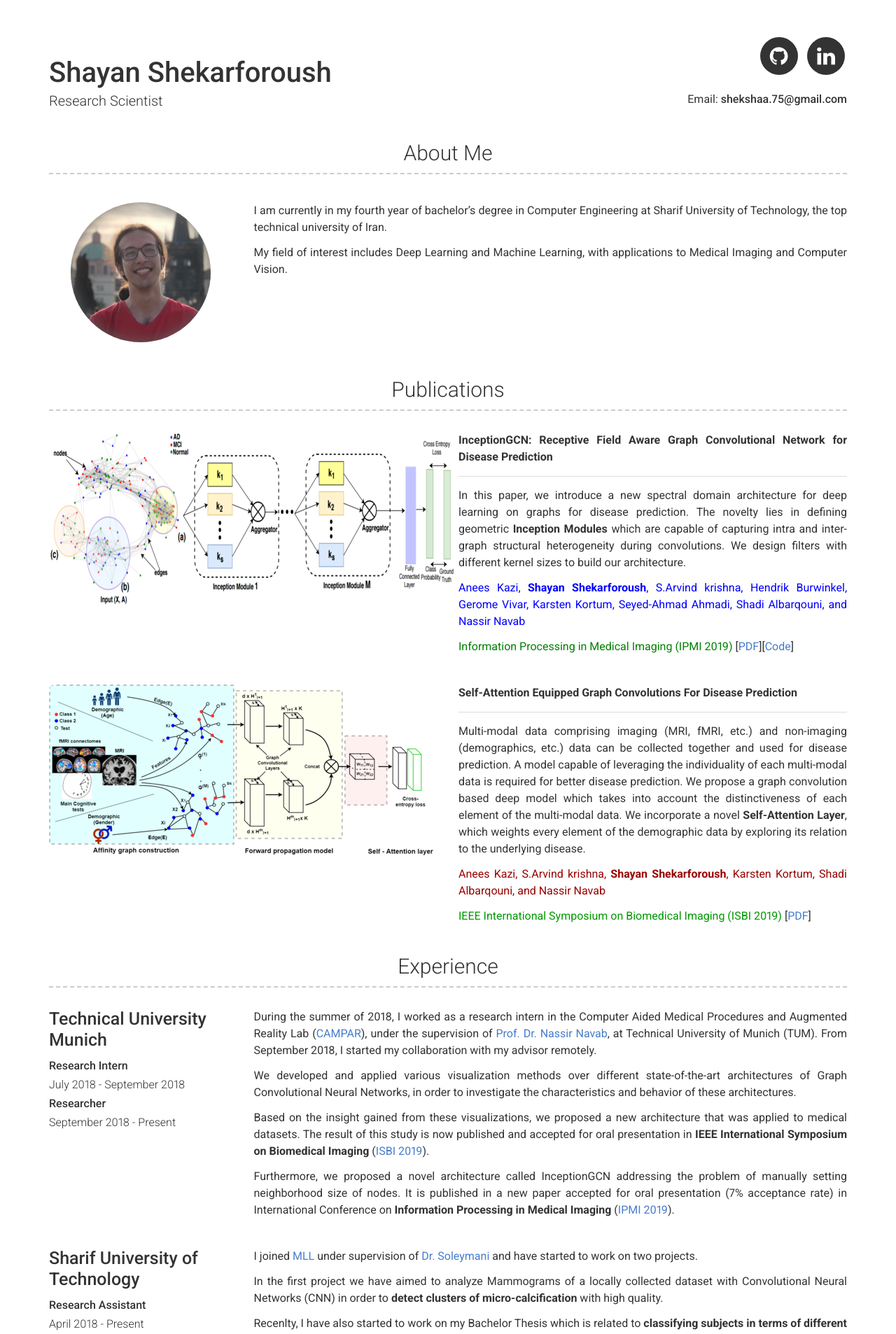
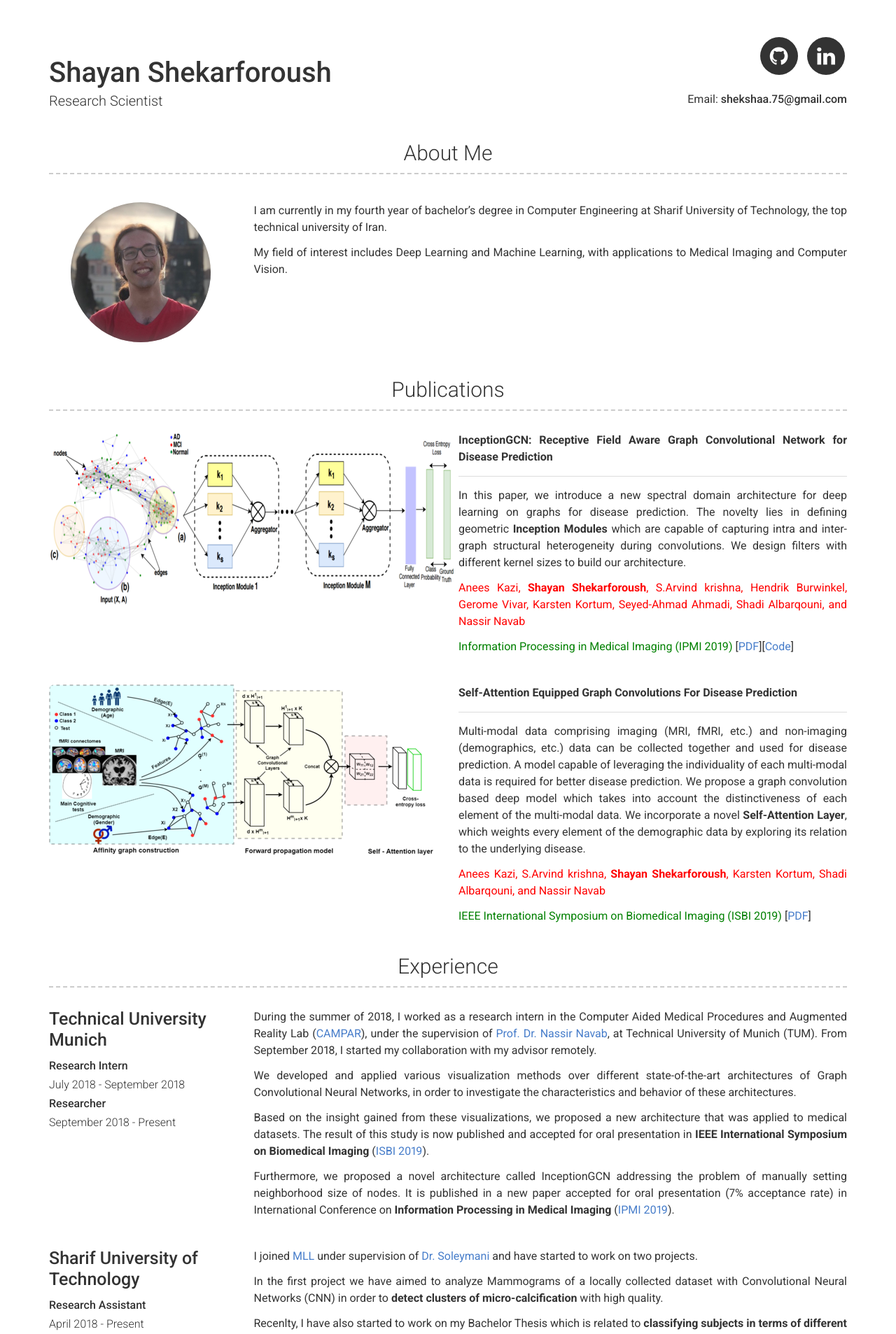
Before and after one commit to shekshaa/shekshaa.github.io, a Jekyll site: the page built from index.md, in a window 1280 px wide. Shown: the top 1906 px of the page at 70% size. Built offline with Jekyll 4.4.1, drawn with Linux system fonts in a browser that asks for light colours.

Commit message:
Update projects.yml

```diff
--- a/_data/projects.yml
+++ b/_data/projects.yml
@@ -9,7 +9,7 @@
     The novelty lies in defining geometric **Inception Modules** which are capable of capturing intra and inter-graph structural heterogeneity during convolutions.
     We design filters with different kernel sizes to build our architecture.
 
-    <span style="color:blue"> Anees Kazi, **Shayan Shekarforoush**, S.Arvind krishna, Hendrik Burwinkel, Gerome Vivar, Karsten Kortum,
+    <span style="color:red"> Anees Kazi, **Shayan Shekarforoush**, S.Arvind krishna, Hendrik Burwinkel, Gerome Vivar, Karsten Kortum,
     Seyed-Ahmad Ahmadi, Shadi Albarqouni, and Nassir Navab </span>
 
     <span style="color:green"> Information Processing in Medical Imaging (IPMI 2019) </span>
@@ -28,8 +28,8 @@
     We incorporate a novel **Self-Attention Layer**, which weights every element of the demographic data
     by exploring its relation to the underlying disease.
 
-    <span style="color:#900"> Anees Kazi, S.Arvind krishna, **Shayan Shekarforoush**, Karsten Kortum,
+    <span style="color:red"> Anees Kazi, S.Arvind krishna, **Shayan Shekarforoush**, Karsten Kortum,
     Shadi Albarqouni, and Nassir Navab </span>
 
-    <span style="color:#090"> IEEE International Symposium on Biomedical Imaging (ISBI 2019) </span>
+    <span style="color:green"> IEEE International Symposium on Biomedical Imaging (ISBI 2019) </span>
     [[PDF](https://arxiv.org/pdf/1812.09954.pdf)]
```
